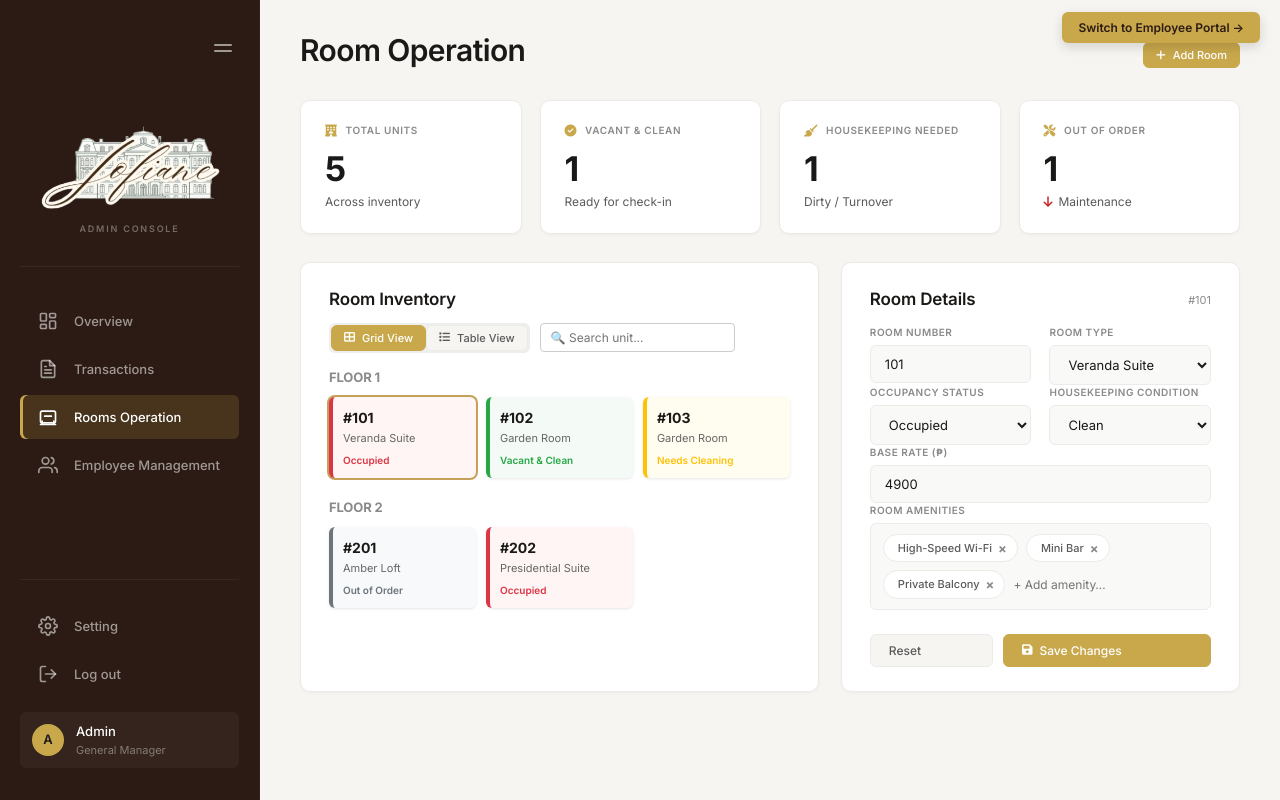
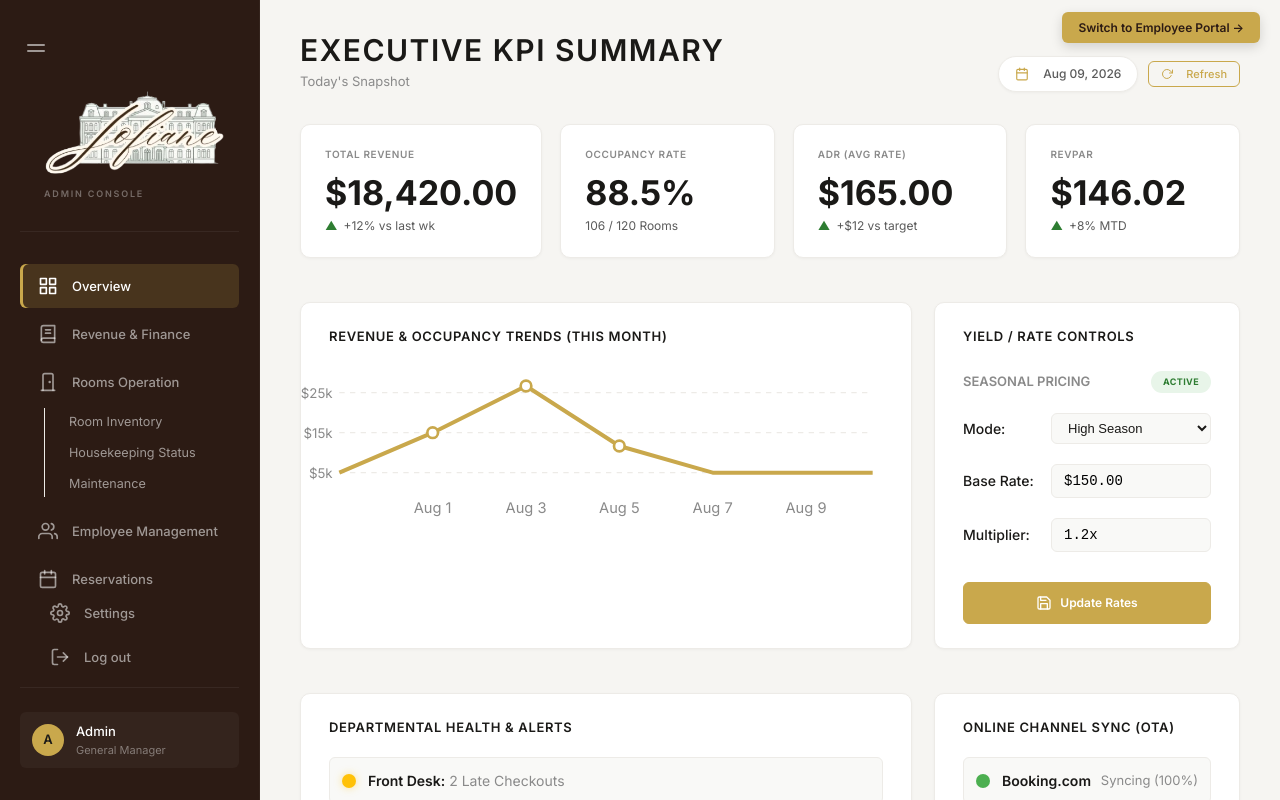
Before and after one commit to jbearj/jofiane-hms, a React (Create React App) app in the folder front-end/: page / in a window 1280 px wide. Both pictures are taken after a click on the button "Rooms Operation". Shown: the top 800 px of the page. Built offline with nearby package versions, Linux system fonts and the light colour scheme.

Commit message:
admin sidebar

```diff
--- a/front-end/src/components/admin/Sidebar.jsx
+++ b/front-end/src/components/admin/Sidebar.jsx
@@ -2,68 +2,122 @@ import React, { useState } from 'react';
 import logoFull from '../../assets/Jofiane-logo.png';
 import logoMini from '../../assets/Jofiane-logo 2.png';
 
-function Sidebar({ activeTab, setActiveTab }) {
-  const [isCollapsed, setIsCollapsed] = useState(false);
+function Sidebar({ isCollapsed, setIsCollapsed, activeTab, setActiveTab }) {
 
+  const [expandedSections, setExpandedSections] = useState({
+    'finance': false,
+    'rooms': false,
+    'employees': false,
+    'reservations': false,
+    'reports': false
+  });
 
-  const tabs = [
+  const toggleSection = (sectionId) => {
+    setExpandedSections(prev => ({
+      ...prev,
+      [sectionId]: !prev[sectionId]
+    }));
+  };
+
+  // Hierarchical menu structure
+  const menuItems = [
     {
       id: 'overview',
       label: 'Overview',
-      icon: (
-        <svg width="20" height="20" viewBox="0 0 24 24" fill="none" stroke="currentColor" strokeWidth="2" strokeLinecap="round" strokeLinejoin="round">
-          <rect x="3" y="3" width="7" height="9" rx="1"></rect>
-          <rect x="14" y="3" width="7" height="5" rx="1"></rect>
-          <rect x="14" y="12" width="7" height="9" rx="1"></rect>
-          <rect x="3" y="16" width="7" height="5" rx="1"></rect>
-        </svg>
-      )
+      icon: <svg width="20" height="20" viewBox="0 0 24 24" fill="none" stroke="currentColor" strokeWidth="2" strokeLinecap="round" strokeLinejoin="round"><rect x="3" y="3" width="7" height="7"></rect><rect x="14" y="3" width="7" height="7"></rect><rect x="14" y="14" width="7" height="7"></rect><rect x="3" y="14" width="7" height="7"></rect></svg>
     },
     {
-      id: 'payments',
-      label: 'Transactions',
-      icon: (
-        <svg width="20" height="20" viewBox="0 0 24 24" fill="none" stroke="currentColor" strokeWidth="2" strokeLinecap="round" strokeLinejoin="round">
-          <path d="M14 2H6a2 2 0 0 0-2 2v16a2 2 0 0 0 2 2h12a2 2 0 0 0 2-2V8z"></path>
-          <polyline points="14 2 14 8 20 8"></polyline>
-          <line x1="16" y1="13" x2="8" y2="13"></line>
-          <line x1="16" y1="17" x2="8" y2="17"></line>
-          <polyline points="10 9 9 9 8 9"></polyline>
-        </svg>
-      )
+      id: 'finance',
+      label: 'Revenue & Finance',
+      icon: <svg width="20" height="20" viewBox="0 0 24 24" fill="none" stroke="currentColor" strokeWidth="2" strokeLinecap="round" strokeLinejoin="round"><path d="M4 19.5A2.5 2.5 0 0 1 6.5 17H20"></path><path d="M6.5 2H20v20H6.5A2.5 2.5 0 0 1 4 19.5v-15A2.5 2.5 0 0 1 6.5 2z"></path><path d="M9 7h6"></path><path d="M9 11h6"></path></svg>,
+      subItems: [
+        { id: 'transactions', label: 'Transactions' },
+        { id: 'revenue-reports', label: 'Revenue Reports' },
+        { id: 'night-audit', label: 'Night Audit Logs' }
+      ]
     },
     {
       id: 'rooms',
       label: 'Rooms Operation',
-      icon: (
-        <svg width="20" height="20" viewBox="0 0 24 24" fill="none" stroke="currentColor" strokeWidth="2" strokeLinecap="round" strokeLinejoin="round">
-          <path d="M3 21h18"></path>
-          <path d="M19 21v-4"></path>
-          <path d="M5 21v-4"></path>
-          <path d="M3 7v10a2 2 0 0 0 2 2h14a2 2 0 0 0 2-2V7a2 2 0 0 0-2-2H5a2 2 0 0 0-2 2z"></path>
-          <path d="M8 11h8"></path>
-        </svg>
-      )
+      icon: <svg width="20" height="20" viewBox="0 0 24 24" fill="none" stroke="currentColor" strokeWidth="2" strokeLinecap="round" strokeLinejoin="round"><path d="M4 22h16"></path><path d="M6 22V4a2 2 0 0 1 2-2h8a2 2 0 0 1 2 2v18"></path><path d="M14 12v.01" strokeWidth="3"></path></svg>,
+      subItems: [
+        { id: 'room-inventory', label: 'Room Inventory' },
+        { id: 'housekeeping', label: 'Housekeeping Status' },
+        { id: 'maintenance', label: 'Maintenance' }
+      ]
     },
     {
-      id: 'shifts',
+      id: 'employees',
       label: 'Employee Management',
-      icon: (
-        <svg width="20" height="20" viewBox="0 0 24 24" fill="none" stroke="currentColor" strokeWidth="2" strokeLinecap="round" strokeLinejoin="round">
-          <path d="M17 21v-2a4 4 0 0 0-4-4H5a4 4 0 0 0-4 4v2"></path>
-          <circle cx="9" cy="7" r="4"></circle>
-          <path d="M23 21v-2a4 4 0 0 0-3-3.87"></path>
-          <path d="M16 3.13a4 4 0 0 1 0 7.75"></path>
-        </svg>
-      )
+      icon: <svg width="20" height="20" viewBox="0 0 24 24" fill="none" stroke="currentColor" strokeWidth="2" strokeLinecap="round" strokeLinejoin="round"><path d="M17 21v-2a4 4 0 0 0-4-4H5a4 4 0 0 0-4 4v2"></path><circle cx="9" cy="7" r="4"></circle><path d="M23 21v-2a4 4 0 0 0-3-3.87"></path><path d="M16 3.13a4 4 0 0 1 0 7.75"></path></svg>,
+      subItems: [
+        { id: 'staff-list', label: 'Staff List' },
+        { id: 'shifts', label: 'Shift Schedules' },
+        { id: 'performance', label: 'Performance' }
+      ]
     },
+    {
+      id: 'reservations',
+      label: 'Reservations',
+      icon: <svg width="20" height="20" viewBox="0 0 24 24" fill="none" stroke="currentColor" strokeWidth="2" strokeLinecap="round" strokeLinejoin="round"><rect x="3" y="4" width="18" height="18" rx="2" ry="2"></rect><line x1="16" y1="2" x2="16" y2="6"></line><line x1="8" y1="2" x2="8" y2="6"></line><line x1="3" y1="10" x2="21" y2="10"></line></svg>,
+      subItems: [
+        { id: 'all-bookings', label: 'All Bookings' },
+        { id: 'cancellations', label: 'Cancellations' },
+        { id: 'ota-channels', label: 'OTA Channels' }
+      ]
+    },
+    {
+      id: 'reports',
+      label: 'Reports',
+      icon: <svg width="20" height="20" viewBox="0 0 24 24" fill="none" stroke="currentColor" strokeWidth="2" strokeLinecap="round" strokeLinejoin="round"><path d="M14 2H6a2 2 0 0 0-2 2v16a2 2 0 0 0 2 2h12a2 2 0 0 0 2-2V8z"></path><polyline points="14 2 14 8 20 8"></polyline><line x1="16" y1="13" x2="8" y2="13"></line><line x1="16" y1="17" x2="8" y2="17"></line><polyline points="10 9 9 9 8 9"></polyline></svg>,
+      subItems: [
+        { id: 'occupancy-reports', label: 'Occupancy Reports' },
+        { id: 'financial-reports', label: 'Financial Reports' },
+        { id: 'guest-reports', label: 'Guest Reports' }
+      ]
+    }
   ];
 
   return (
-    <aside className={`sidebar ${isCollapsed ? 'collapsed' : ''}`}>
+    <>
+      <style>{`
+        /* Hide scrollbar structurally */
+        .no-scrollbar::-webkit-scrollbar { display: none; }
+        .no-scrollbar { -ms-overflow-style: none; scrollbar-width: none; }
 
-      {/* --- NEW DOUBLE-LINE TOGGLE BUTTON --- */}
-      <div className="menu-toggle-container">
+        .nav-parent-btn {
+          width: 100%;
+        }
+
+        /* The structural vertical line container */
+        .nav-submenu-container {
+          display: flex;
+          flex-direction: column;
+          margin-left: 24px;
+          padding-left: 12px;
+          border-left: 1px solid var(--border-light, #ccc);
+          margin-top: 4px;
+          margin-bottom: 8px;
+          gap: 4px;
+        }
+
+        /* Active dot on the vertical line */
+        .active-dot {
+          position: absolute;
+          left: -14.5px;
+          top: 50%;
+          transform: translateY(-50%);
+          width: 6px;
+          height: 6px;
+          background-color: var(--gold, #c5a059);
+          border-radius: 50%;
+        }
+      `}</style>
+
+      <aside className={`sidebar ${isCollapsed ? 'collapsed' : ''}`} style={{ display: 'flex', flexDirection: 'column' }}>
+
+        {/* MENU TOGGLE */}
+        <div className="menu-toggle-container" style={{ display: 'flex', justifyContent: isCollapsed ? 'center' : 'flex-start' }}>
           <button
             className="menu-toggle-btn"
             onClick={() => setIsCollapsed(!isCollapsed)}
@@ -76,57 +130,122 @@ function Sidebar({ activeTab, setActiveTab }) {
           </button>
         </div>
 
-      <div className="sidebar-brand">
-        <img
-          src={isCollapsed ? logoMini : logoFull}
-          alt="Jofiane Logo"
-          className="sidebar-logo"
-        />
+        {/* BRAND / LOGO */}
+        <div className="sidebar-brand" style={{
+          display: 'flex',
+          flexDirection: 'column',
+          alignItems: isCollapsed ? 'center' : 'flex-start',
+          justifyContent: isCollapsed ? 'center' : 'flex-start',
+          paddingLeft: isCollapsed ? '0' : '24px',
+          paddingTop: isCollapsed ? '0' : '5px'
+        }}>
+          <img src={isCollapsed ? logoMini : logoFull} alt="Jofiane Logo" className="sidebar-logo" />
           {!isCollapsed && <div className="brand-sub">Admin Console</div>}
         </div>
 
-      <nav className="nav-menu">
-        {tabs.map((tab) => (
+        {/* NAVIGATION */}
+        <nav className="nav-menu no-scrollbar" style={{ overflowY: 'auto', flexGrow: 1 }}>
+          {menuItems.map((item) => {
+            const hasSubItems = item.subItems && item.subItems.length > 0;
+            const isExpanded = expandedSections[item.id];
+
+            const isChildActive = hasSubItems && item.subItems.some(sub => sub.id === activeTab);
+            const isParentActive = !hasSubItems && activeTab === item.id;
+            const isActive = isChildActive || isParentActive;
+
+            return (
+              <div key={item.id} style={{ display: 'flex', flexDirection: 'column' }}>
+
+                {/* Parent button */}
                 <button
-            key={tab.id}
-            className={`nav-link ${activeTab === tab.id ? 'active' : ''}`}
-            onClick={() => setActiveTab(tab.id)}
-            title={isCollapsed ? tab.label : ""}
+                  className={`nav-link nav-parent-btn ${isActive ? 'active' : ''}`}
+                  onClick={() => {
+                    if (hasSubItems) {
+                      if (!isCollapsed) toggleSection(item.id);
+                    } else {
+                      setActiveTab(item.id);
+                    }
+                  }}
+                  title={isCollapsed ? item.label : ""}
+                  style={{ display: 'flex', justifyContent: isCollapsed ? 'center' : 'flex-start', paddingLeft: isCollapsed ? '0' : '16px' }}
                 >
-            {/* Renders the custom SVG */ }
-            <div className="nav-icon-wrapper">
-              {tab.icon}
+                  <div style={{ display: 'flex', alignItems: 'center', justifyContent: isCollapsed ? 'center' : 'flex-start', gap: '12px' }}>
+                    <div className="nav-icon-wrapper">{item.icon}</div>
+                    {!isCollapsed && <span>{item.label}</span>}
                   </div>
-            {!isCollapsed && <span>{tab.label}</span>}
                 </button>
-        ))}
+
+                {/* Sub-items */}
+                {hasSubItems && isExpanded && !isCollapsed && (
+                  <div className="nav-submenu-container">
+                    {item.subItems.map((sub) => {
+                      const isSubActive = activeTab === sub.id;
+                      return (
+                        <button
+                          key={sub.id}
+                          className={`nav-link ${isSubActive ? 'active' : ''}`}
+                          onClick={() => setActiveTab(sub.id)}
+                          style={{
+                            position: 'relative',
+                            padding: '6px 12px',
+                            minHeight: 'auto',
+                            fontSize: '0.9em',
+                            background: 'transparent',
+                            boxShadow: 'none'
+                          }}
+                        >
+                          {isSubActive && <div className="active-dot" />}
+                          <span style={{ fontWeight: isSubActive ? '600' : 'normal' }}>
+                            {sub.label}
+                          </span>
+                        </button>
+                      );
+                    })}
+                  </div>
+                )}
+              </div>
+            );
+          })}
         </nav>
 
-      <div className="sidebar-footer">
-        <div style={{ display: 'flex', flexDirection: 'column', gap: '4px', marginBottom: '16px' }}>
-          <button className="nav-link" title={isCollapsed ? "Setting" : ""}>
+        {/* SETTINGS (pinned above footer) */}
+        <div style={{ padding: '0 12px', marginTop: 'auto', marginBottom: '8px' }}>
+          <button
+            className={`nav-link nav-parent-btn ${activeTab === 'settings' ? 'active' : ''}`}
+            onClick={() => setActiveTab('settings')}
+            title={isCollapsed ? "Settings" : ""}
+            style={{ display: 'flex', justifyContent: isCollapsed ? 'center' : 'flex-start', paddingLeft: isCollapsed ? '0' : '16px' }}
+          >
+            <div style={{ display: 'flex', alignItems: 'center', justifyContent: isCollapsed ? 'center' : 'flex-start', gap: '12px' }}>
               <div className="nav-icon-wrapper">
-              <svg width="20" height="20" viewBox="0 0 24 24" fill="none" stroke="currentColor" strokeWidth="2" strokeLinecap="round" strokeLinejoin="round">
-                <circle cx="12" cy="12" r="3"></circle>
-                <path d="M19.4 15a1.65 1.65 0 0 0 .33 1.82l.06.06a2 2 0 0 1 0 2.83 2 2 0 0 1-2.83 0l-.06-.06a1.65 1.65 0 0 0-1.82-.33 1.65 1.65 0 0 0-1 1.51V21a2 2 0 0 1-2 2 2 2 0 0 1-2-2v-.09A1.65 1.65 0 0 0 9 19.4a1.65 1.65 0 0 0-1.82.33l-.06.06a2 2 0 0 1-2.83 0 2 2 0 0 1 0-2.83l.06-.06a1.65 1.65 0 0 0 .33-1.82 1.65 1.65 0 0 0-1.51-1H3a2 2 0 0 1-2-2 2 2 0 0 1 2-2h.09A1.65 1.65 0 0 0 4.6 9a1.65 1.65 0 0 0-.33-1.82l-.06-.06a2 2 0 0 1 0-2.83 2 2 0 0 1 2.83 0l.06.06a1.65 1.65 0 0 0 1.82.33H9a1.65 1.65 0 0 0 1-1.51V3a2 2 0 0 1 2-2 2 2 0 0 1 2 2v.09a1.65 1.65 0 0 0 1 1.51 1.65 1.65 0 0 0 1.82-.33l.06-.06a2 2 0 0 1 2.83 0 2 2 0 0 1 0 2.83l-.06.06a1.65 1.65 0 0 0-.33 1.82V9a1.65 1.65 0 0 0 1.51 1H21a2 2 0 0 1 2 2 2 2 0 0 1-2 2h-.09a1.65 1.65 0 0 0-1.51 1z"></path>
-              </svg>
+                <svg width="20" height="20" viewBox="0 0 24 24" fill="none" stroke="currentColor" strokeWidth="2" strokeLinecap="round" strokeLinejoin="round"><circle cx="12" cy="12" r="3"></circle><path d="M19.4 15a1.65 1.65 0 0 0 .33 1.82l.06.06a2 2 0 0 1 0 2.83 2 2 0 0 1-2.83 0l-.06-.06a1.65 1.65 0 0 0-1.82-.33 1.65 1.65 0 0 0-1 1.51V21a2 2 0 0 1-2 2 2 2 0 0 1-2-2v-.09A1.65 1.65 0 0 0 9 19.4a1.65 1.65 0 0 0-1.82.33l-.06.06a2 2 0 0 1-2.83 0 2 2 0 0 1 0-2.83l.06-.06a1.65 1.65 0 0 0 .33-1.82 1.65 1.65 0 0 0-1.51-1H3a2 2 0 0 1-2-2 2 2 0 0 1 2-2h.09A1.65 1.65 0 0 0 4.6 9a1.65 1.65 0 0 0-.33-1.82l-.06-.06a2 2 0 0 1 0-2.83 2 2 0 0 1 2.83 0l.06.06a1.65 1.65 0 0 0 1.82.33H9a1.65 1.65 0 0 0 1-1.51V3a2 2 0 0 1 2-2 2 2 0 0 1 2 2v.09a1.65 1.65 0 0 0 1 1.51 1.65 1.65 0 0 0 1.82-.33l.06-.06a2 2 0 0 1 2.83 0 2 2 0 0 1 0 2.83l-.06.06a1.65 1.65 0 0 0-.33 1.82V9a1.65 1.65 0 0 0 1.51 1H21a2 2 0 0 1 2 2 2 2 0 0 1-2 2h-.09a1.65 1.65 0 0 0-1.51 1z"></path></svg>
               </div>
-            {!isCollapsed && <span>Setting</span>}
+              {!isCollapsed && <span>Settings</span>}
+            </div>
           </button>
 
-          <button className="nav-link" title={isCollapsed ? "Log out" : ""}>
+          <button
+            className="nav-link"
+            title={isCollapsed ? "Log out" : ""}
+            style={{ display: 'flex', justifyContent: isCollapsed ? 'center' : 'flex-start', paddingLeft: isCollapsed ? '0' : '16px' }}
+          >
+            <div style={{ display: 'flex', alignItems: 'center', justifyContent: isCollapsed ? 'center' : 'flex-start', gap: '12px' }}>
               <div className="nav-icon-wrapper">
-              <svg width="20" height="20" viewBox="0 0 24 24" fill="none" stroke="currentColor" strokeWidth="2" strokeLinecap="round" strokeLinejoin="round">
-                <path d="M9 21H5a2 2 0 0 1-2-2V5a2 2 0 0 1 2-2h4"></path>
-                <polyline points="16 17 21 12 16 7"></polyline>
-                <line x1="21" y1="12" x2="9" y2="12"></line>
-              </svg>
+                <svg width="20" height="20" viewBox="0 0 24 24" fill="none" stroke="currentColor" strokeWidth="2" strokeLinecap="round" strokeLinejoin="round"><path d="M9 21H5a2 2 0 0 1-2-2V5a2 2 0 0 1 2-2h4"></path><polyline points="16 17 21 12 16 7"></polyline><line x1="21" y1="12" x2="9" y2="12"></line></svg>
               </div>
               {!isCollapsed && <span>Log out</span>}
+            </div>
           </button>
         </div>
 
-        <div className="user-badge" style={{ marginBottom: 0 }}>
+        {/* USER PROFILE FOOTER */}
+        <div className="sidebar-footer">
+          <div className="user-badge" style={{
+            marginBottom: 0,
+            padding: isCollapsed ? '10px 0' : '10px 12px',
+            display: 'flex',
+            justifyContent: isCollapsed ? 'center' : 'flex-start'
+          }}>
             <div className="avatar">A</div>
             {!isCollapsed && (
               <div className="user-info">
@@ -137,6 +256,7 @@ function Sidebar({ activeTab, setActiveTab }) {
           </div>
         </div>
       </aside>
+    </>
   );
 }
 
```
Also changed, not shown: 2 other files (tests, documents, lock files or other folders). Lines whose indentation alone changed are shown as unchanged.
